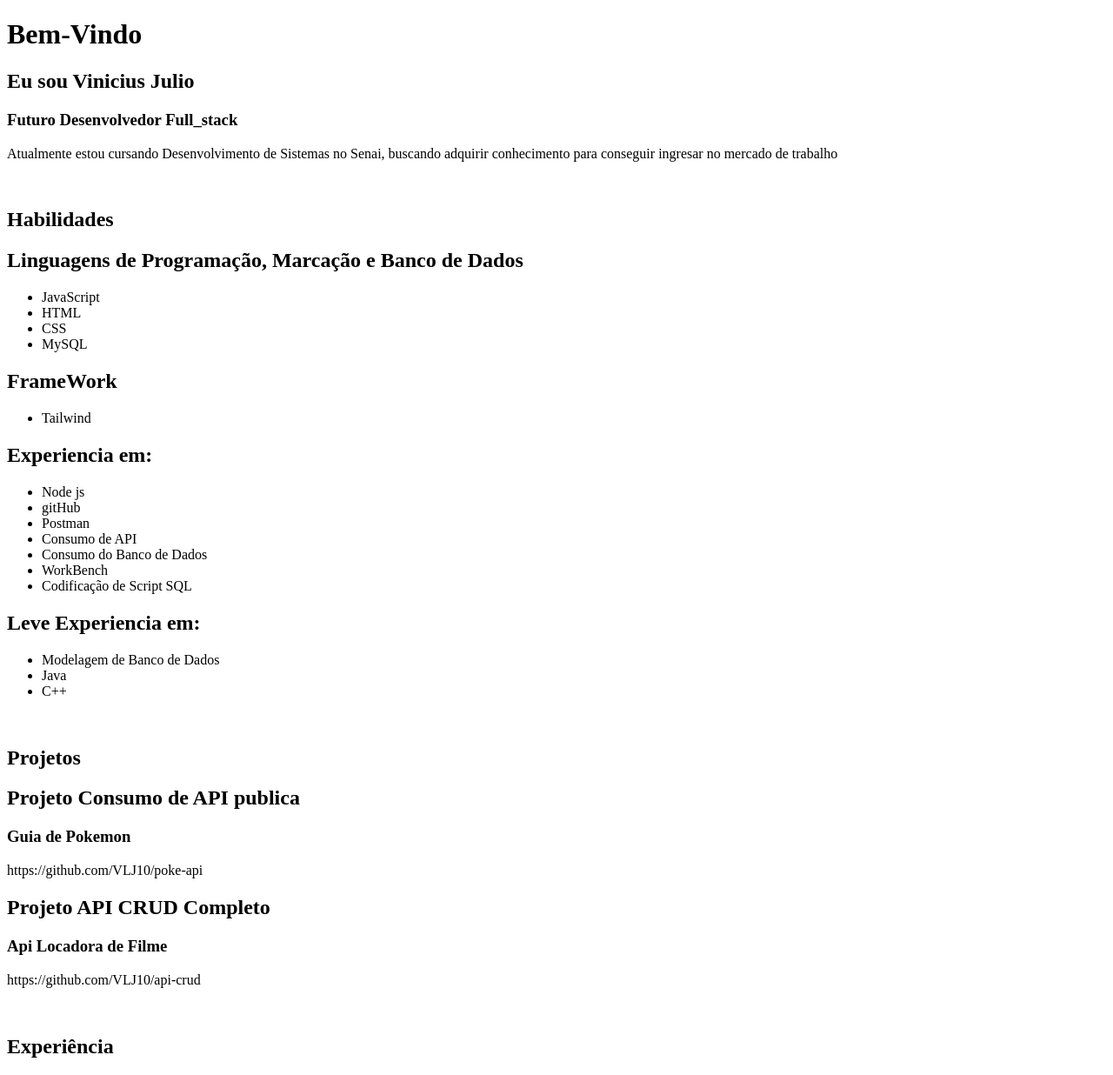
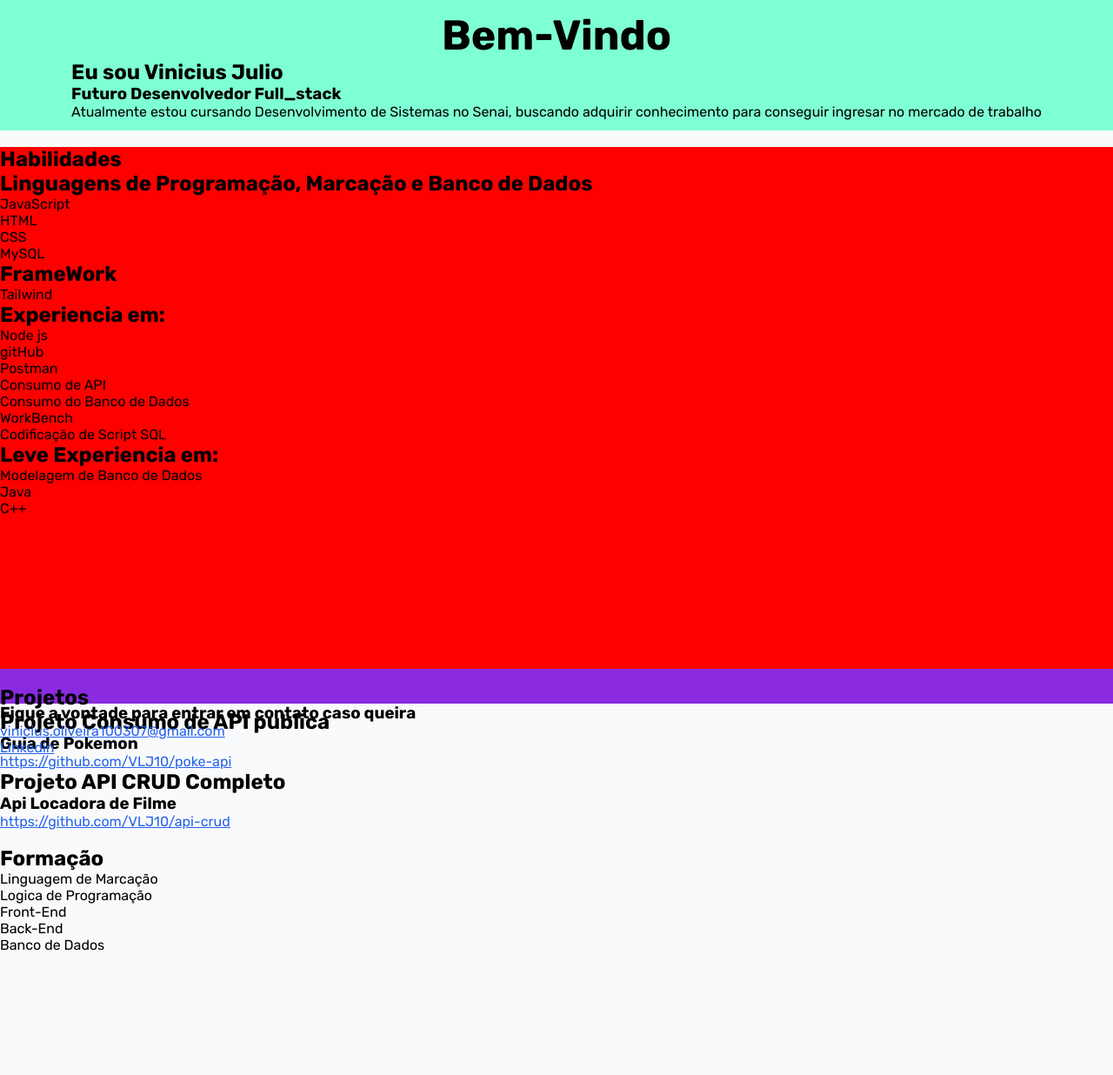
Before and after one commit to VLJ10/protifolio, a plain HTML site: page index.html in a window 1280 px wide. Shown: the whole page at 87% size. After the commit the page ends 1096 px from the top, so only its background shows below. Drawn offline with Linux system fonts and the light colour scheme.

Commit message:
Inicio da formatação

```diff
--- a/index.html
+++ b/index.html
@@ -1,19 +1,28 @@
 <!DOCTYPE html>
 <html lang="pt-br">
+
 <head>
     <meta charset="UTF-8">
     <meta name="viewport" content="width=device-width, initial-scale=1.0">
-    <title>Portifolio Profissional
-    </title>
+    <link href="https://fonts.googleapis.com/css2?family=Rubik:wght@400;500;700&display=swap" rel="stylesheet">
+    <script src="https://kit.fontawesome.com/742db51470.js" crossorigin="anonymous"></script>
+    <link rel="stylesheet" href="style.css">
+    <title>Portifolio Profissional</title>
 </head>
+
 <body>
     <header>
         <h1>Bem-Vindo</h1>
         <div class="container_header">
-            <h2>Eu sou Vinicius Julio</h2>
-            <h3>Futuro Desenvolvedor Full_stack</h3>
+            <div class="minha_descricao">
+                <h2>Eu sou Vinicius Julio</h2>
+                <h3>Futuro Desenvolvedor Full_stack</h3>
+            </div>
+
+            <p>Atualmente estou cursando Desenvolvimento de Sistemas no Senai, buscando adquirir conhecimento para
+                conseguir ingresar no mercado de trabalho</p>
         </div>
-        <p>Atualmente estou cursando Desenvolvimento de Sistemas no Senai, buscando adquirir conhecimento para conseguir ingresar no mercado de trabalho</p>
+
 
     </header>
     <br>
@@ -59,20 +68,37 @@
             <h2>Projeto Consumo de API publica</h2>
 
             <h3>Guia de Pokemon</h3>
-            <p>https://github.com/VLJ10/poke-api</p>
+            <a href="https://github.com/VLJ10/poke-api">https://github.com/VLJ10/poke-api</a>
 
             <h2>Projeto API CRUD Completo</h2>
 
             <h3>Api Locadora de Filme</h3>
-            <p>https://github.com/VLJ10/api-crud</p>
+            <p></p>
+            <a href="https://github.com/VLJ10/api-crud">https://github.com/VLJ10/api-crud</a>
 
 
         </div>
         <br>
         <div class="section3">
-            <h2>Experiência</h2>
+            <h2>Formação</h2>
+            <p>Linguagem de Marcação</p>
+            <p>Logica de Programação</p>
+            <p>Front-End</p>
+            <p>Back-End</p>
+            <p>Banco de Dados</p>
         </div>
     </main>
-    <footer></footer>
+    <footer>
+        <h3>Fique a vontade para entrar em contato caso queira</h3>
+
+        <div class="contato">
+            <a href="">vinicius.oliveira100307@gmail.com</a>
+        </div>
+        <div class="contato">
+            <a href="https://www.linkedin.com/in/vinicius-oliveira-631bb7353/">Linkedin</a>
+        </div>
+        <div class="contato"></div>
+    </footer>
 </body>
+
 </html>
--- /dev/null
+++ b/style.css
@@ -0,0 +1,46 @@
+:root {
+    --color-background: #F9FAFB; /* fundo quase branco */
+    --color-surface: #FFFFFF;    /* blocos, cards, seções */
+    --color-primary: #111827;    /* preto suave, para textos */
+    --color-secondary: #6B7280;  /* cinza neutro para subtítulos */
+    --color-accent: #2563EB;     /* azul suave para destaques ou links */
+    --color-border: #E5E7EB;     /* linhas sutis e divisores */
+    --color-hover: #1E40AF;      /* azul mais forte para hover */
+  }
+
+*{
+    padding: 0;
+    margin: 0;
+    box-sizing: border-box;
+}
+body{
+    background-color: var(--color-background);
+    height: 100vh;
+    font-family: 'Rubik', sans-serif;
+}
+
+header{
+    display: flex;
+    background-color: aquamarine;
+    height: 150px;
+    width: 100%;
+    flex-direction: column;
+    align-items: center;
+    justify-content: center;
+}
+header h1{
+    font-size: 3rem;
+}
+main{
+    height: 80%;
+    width: 100%;
+    background-color: blueviolet;
+}
+.section1 {
+    height: 600px;
+    width: 100%;
+    background-color: red;
+}
+a {
+    color: var(--color-accent);
+}
```
